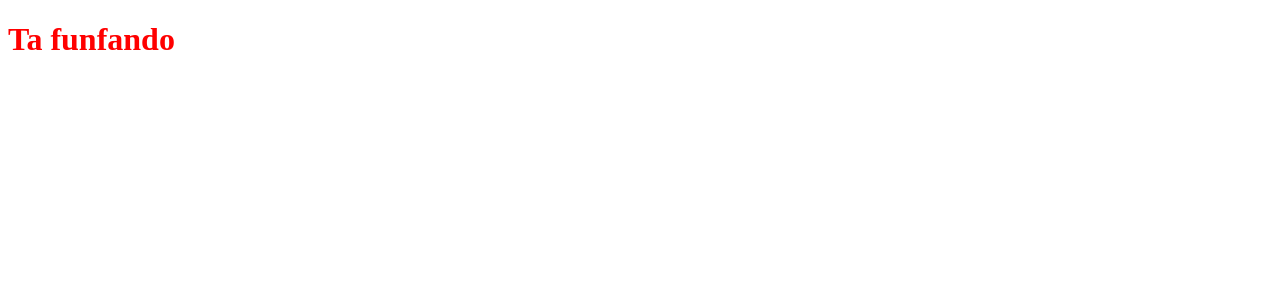
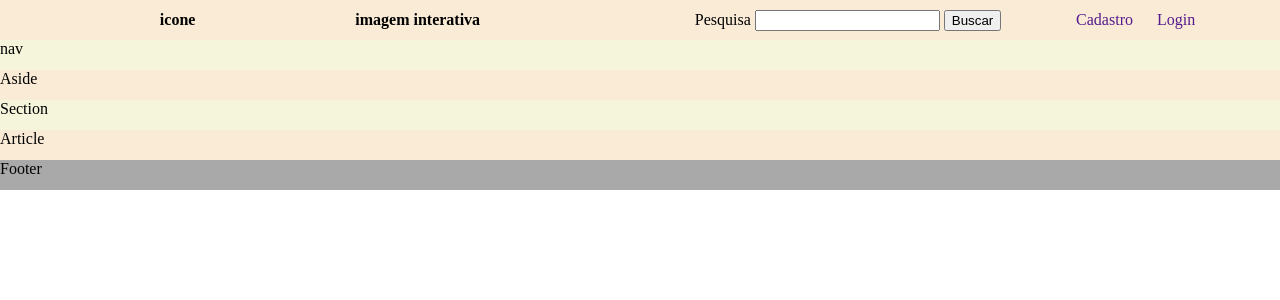
Before and after one commit to Luan121314/Universal-Donor, a Django app: page / in a window 1280 px wide. Shown: the top 300 px of the page. Run offline with Django 3.2, Linux system fonts and the light colour scheme.

Commit message:
Ajuste layout do header

```diff
--- a/Universal_donor/static/css/style.css
+++ b/Universal_donor/static/css/style.css
@@ -1,3 +1,65 @@
-h1{
-    color: red;
+body{
+    margin: 0;
 }
+#main{
+    display: grid;
+    grid-template-areas: 'header'
+                            'nav'
+                            'aside'
+                            'section'
+                            'article'
+                            'footer';
+    grid-template-rows:  40px 30px 30px 30px 30px 30px 30px;
+
+}
+            /* Configuração Header */
+header{
+    grid-area: header;
+    background-color: antiquewhite;
+    display: flex;
+    justify-content: space-around;
+    align-items: center;
+
+}
+.loginCadastro a{
+    text-decoration: none;
+    padding-left: 20px;
+}
+.loginCadastro{
+    padding-right: 30px;
+
+}
+.sideBarLeft, .sideBarRight {
+    width: 100%;
+    display: flex;
+    justify-content: space-evenly;
+    align-items: center;
+
+}
+/* .sideBarLeft{
+    justify-content: space-around;
+} */
+
+
+                /* Fim header */
+nav{
+    grid-area: nav;
+    background-color:beige;
+}
+aside{
+    grid-area: aside;
+    background-color: antiquewhite;
+}
+section{
+    grid-area: section;
+    background-color: beige;
+}
+article{
+    grid-area: article;
+    background-color: antiquewhite;
+}
+
+footer{
+    grid-area: footer;
+    background-color: darkgray;
+}
--- a/Universal_donor/static/js/script.js
+++ /dev/null
@@ -1 +0,0 @@
-alert("Js funfando")
--- a/Universal_donor/templates/index.html
+++ b/Universal_donor/templates/index.html
@@ -1,15 +1,44 @@
 {% load staticfiles %}
+
 <!DOCTYPE html>
-<html lang="en">
+<html lang="pt-br">
 <head>
     <meta charset="UTF-8">
     <meta name="viewport" content="width=device-width, initial-scale=1.0">
     <meta http-equiv="X-UA-Compatible" content="ie=edge">
     <link rel="stylesheet" href="{% static 'css/style.css' %}">
-    <script src="{% static 'js/script.js' %}" ></script>
     <title>Document</title>
 </head>
 <body>
-    <h1>Ta funfando</h1>
+    <div id="main" >
+        <header class="sideBar">
+            <div class="sideBarLeft">
+                <div>
+                     <h4>icone</h4>
+                </div>
+                <div>
+                   <h4> imagem interativa</h4>
+                </div>
+            </div>
+            <div class="sideBarRight" >
+                <div>
+                    Pesquisa <input type="text">
+                    <button>Buscar</button>
+                </div>
+                <div class="loginCadastro" >
+                    <a href="">Cadastro</a>
+                    <a href="">Login</a>
+                </div>
+            </div>
+
+
+        </header>
+        <nav>nav
+        </nav>
+        <aside>Aside</aside>
+        <section>Section</section>
+        <article>Article</article>
+        <footer>Footer</footer>
+    </div>
 </body>
 </html>
--- /dev/null
+++ b/requirements.txt
@@ -0,0 +1,2 @@
+Django==2.1.7
+pytz==2018.9
```
Also changed, not shown: Projeto_doação/index.html (deleted, +0 -16 lines).
